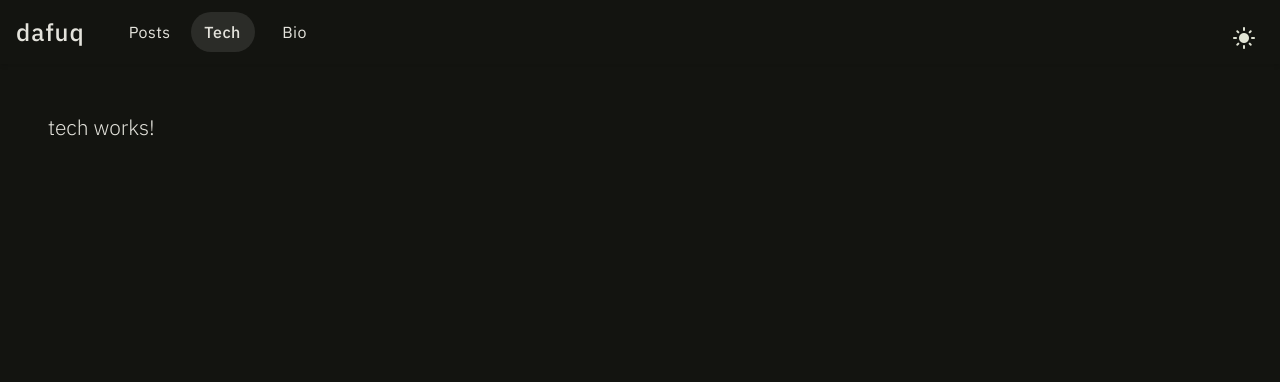
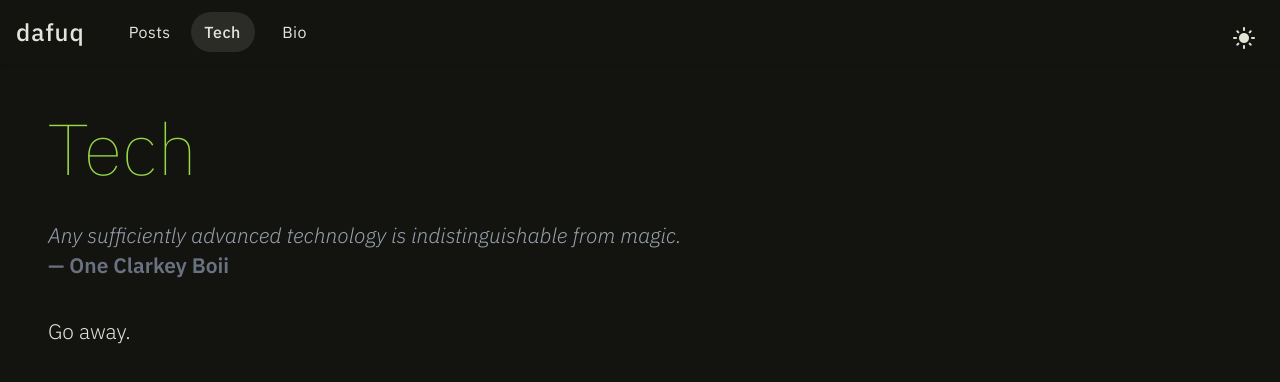
Before and after one commit to lukecookssw/dafuq-angular, an Angular app: page /tech in a window 1280 px wide. Shown: the top 382 px of the page. Built offline with nearby package versions, Linux system fonts and the light colour scheme.

Commit message:
fix anchor styling in post

```diff
--- a/src/app/pages/post/post.scss
+++ b/src/app/pages/post/post.scss
@@ -43,6 +43,6 @@
     color: var(--mat-sys-tertiary);
 }
 
-.post-content > a {
+.post-content > * > a {
   text-decoration: underline;
 }
--- a/src/app/pages/tech/tech.html
+++ b/src/app/pages/tech/tech.html
@@ -1 +1,13 @@
-<p>tech works!</p>
+<app-page-header [title]="'Tech'"></app-page-header>
+<div class="my-6">
+  <app-text-quote
+    [quoteText]="
+      'Any sufficiently advanced technology is indistinguishable from magic.'
+    "
+    [author]="'One Clarkey Boii'"
+  ></app-text-quote>
+</div>
+
+<div class="mt-4">
+    <p>Go away.</p>
+</div>
--- a/src/app/pages/tech/tech.ts
+++ b/src/app/pages/tech/tech.ts
@@ -1,8 +1,10 @@
 import { Component } from '@angular/core';
+import { PageHeader } from '../../components/page-header/page-header';
+import { TextQuote } from '../../components/text-quote/text-quote';
 
 @Component({
   selector: 'app-tech',
-  imports: [],
+  imports: [PageHeader, TextQuote],
   templateUrl: './tech.html',
   styleUrl: './tech.scss'
 })
```
